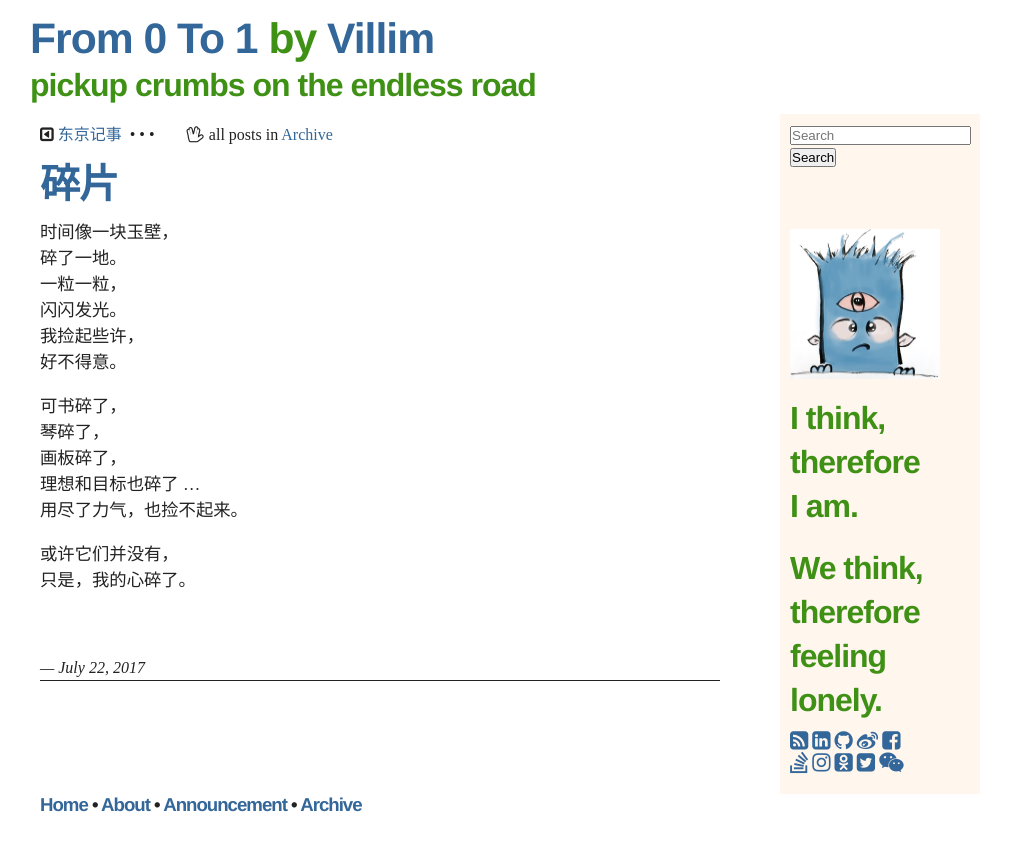
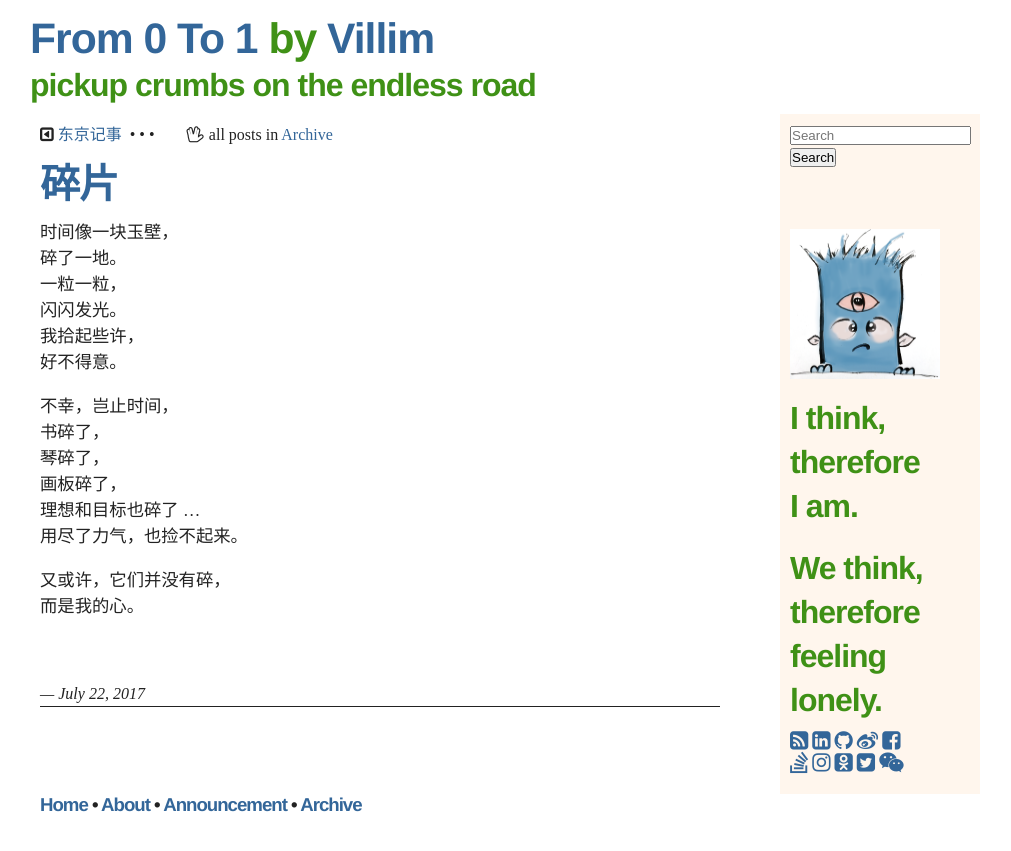
Before and after one commit to villim/villim.github.io, a Jekyll site: the page built from _posts/2017-07-22-fragmented.md, in a window 1280 px wide. Shown: the top 851 px of the page, without its empty margins (135-1146 px from the left). Built offline with Jekyll 4.4.1, drawn with Linux system fonts in a browser that asks for light colours.

Commit message:
new post , fragmented

```diff
--- a/_posts/2017-07-22-fragmented.md
+++ b/_posts/2017-07-22-fragmented.md
@@ -7,14 +7,15 @@ layout: post
 碎了一地。<br>
 一粒一粒，<br>
 闪闪发光。<br>
-我捡起些许，<br>
+我拾起些许，<br>
 好不得意。<br>
 
-可书碎了，<br>
+不幸，岂止时间，<br>
+书碎了，<br>
 琴碎了，<br>
 画板碎了，<br>
 理想和目标也碎了 … <br>
 用尽了力气，也捡不起来。<br>
 
-或许它们并没有，<br>
-只是，我的心碎了。<br>
+又或许，它们并没有碎，<br>
+而是我的心。<br>
```
